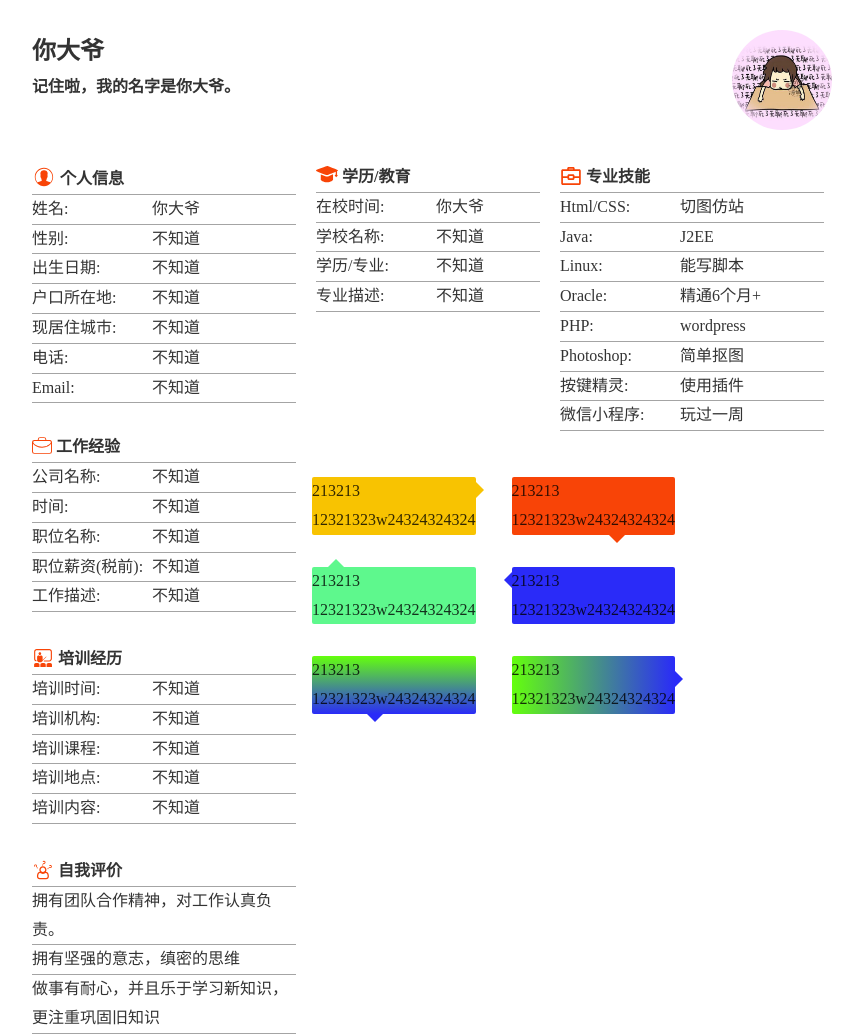
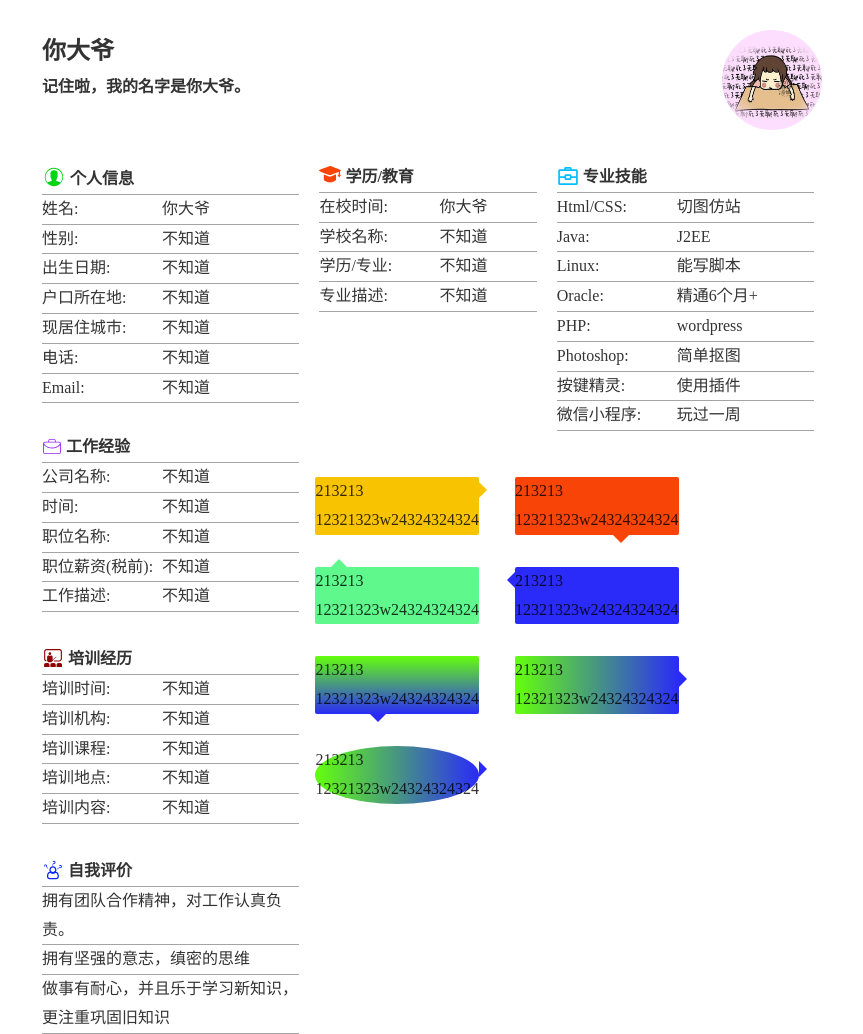
Before and after one commit to fateplayer/WebResume, a plain HTML site: page index.html in a window 1280 px wide. Shown: the whole page, without its empty margins (208-1071 px from the left). Drawn offline with Linux system fonts and the light colour scheme.

Commit message:
1.0.1
beta

```diff
--- a/css/main.css
+++ b/css/main.css
@@ -11,6 +11,7 @@ body {
     font-size: 16px;
     margin: 0 auto;
     max-width: 800px;
+    padding: 0 10px;
 }
 
 b {
@@ -193,6 +194,32 @@ li {
     border: solid 8px;
     border-color: transparent transparent transparent #2a2bf8 ;
 }
+.kuai7 {
+    position: relative;
+//width: 150px;
+    background: #2a2bf8;
+    background: -moz-linear-gradient(left, #64ff0d 0%, #2a2bf8 100%);
+    background: -webkit-gradient(linear, left top, right top, color-stop(0%, #64ff0d), color-stop(100%, #2a2bf8));
+    background: -webkit-linear-gradient(left, #64ff0d 0%, #2a2bf8 100%);
+    background: -o-linear-gradient(left, #64ff0d 0%, #2a2bf8 100%);
+    background: -ms-linear-gradient(left, #64ff0d 0%, #2a2bf8 100%);
+    background: linear-gradient(to right, #64ff0d 0%, #2a2bf8 100%);
+    filter: progid:DXImageTransform.Microsoft.gradient( startColorstr='#64ff0d', endColorstr='#2a2bf8',GradientType=1 );
+    border-radius: 100%; /* 圆角 */
+    display:inline-block;
+    margin: 16px;
+}
+
+.kuai7 .jiao7 {
+    position: absolute;
+    top: 15px;
+    right: -16px; /* 圆角的位置需要细心调试哦 */
+    width: 0;
+    height: 0;
+    font-size: 0;
+    border: solid 8px;
+    border-color: transparent transparent transparent #2a2bf8 ;
+}
 .send .a1{
 
 }
@@ -208,8 +235,8 @@ ul li .a1 {
 #icon-work{
     position: relative;
     width: 20px;
-    height: 17px;
-    fill: #f84407;
+    height: 15px;
+    fill: #932afc;
     top: 2px;
 }
 
@@ -217,7 +244,7 @@ ul li .a1 {
     position: relative;
     width: 24px;
     height: 24px;
-    fill: #f84407;
+    fill: #00d515;
     top: 5px;
 }
 #icon-education {
@@ -231,21 +258,21 @@ ul li .a1 {
     position: relative;
     width: 22px;
     height: 22px;
-    fill: #f84407;
+    fill: #07bff9;
     top: 5px;
 }
 #icon-evaluation{
     position: relative;
     width: 22px;
     height: 22px;
-    fill: #f84407;
+    fill: #0727f9;
     top: 5px;
 }
 #icon-Train{
     position: relative;
     width: 22px;
     height: 22px;
-    fill: #f84407;
+    fill: #910000;
     top: 5px;
 }
 
--- a/index.html
+++ b/index.html
@@ -150,6 +150,11 @@
         <p class="a2">12321323w24324324324</p>
         <div class="jiao6"></div>
     </div>
+    <div class="kuai7">
+        <p class="a1">213213</p>
+        <p class="a2">12321323w24324324324</p>
+        <div class="jiao7"></div>
+    </div>
 </div>
 
 
```
